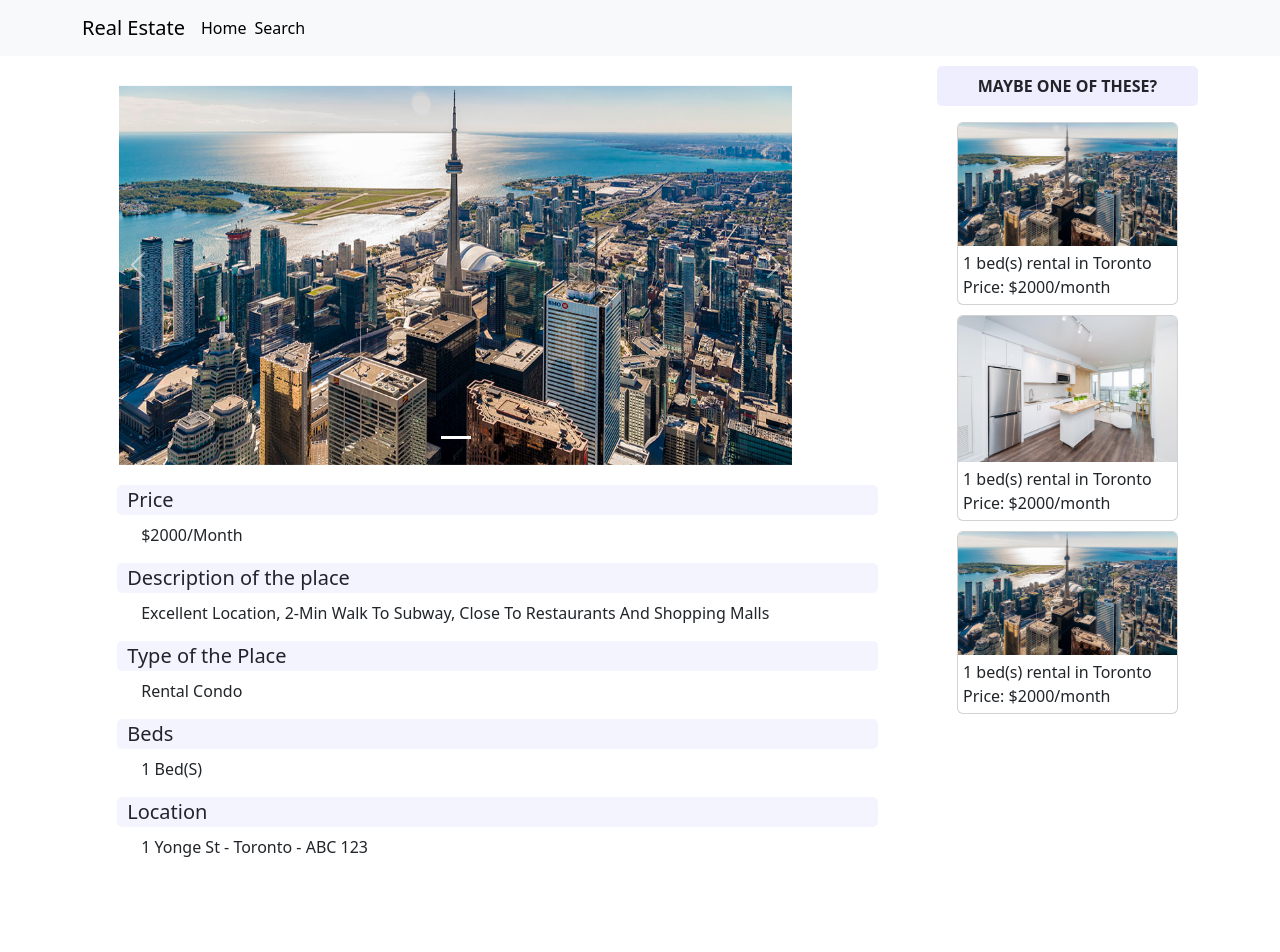
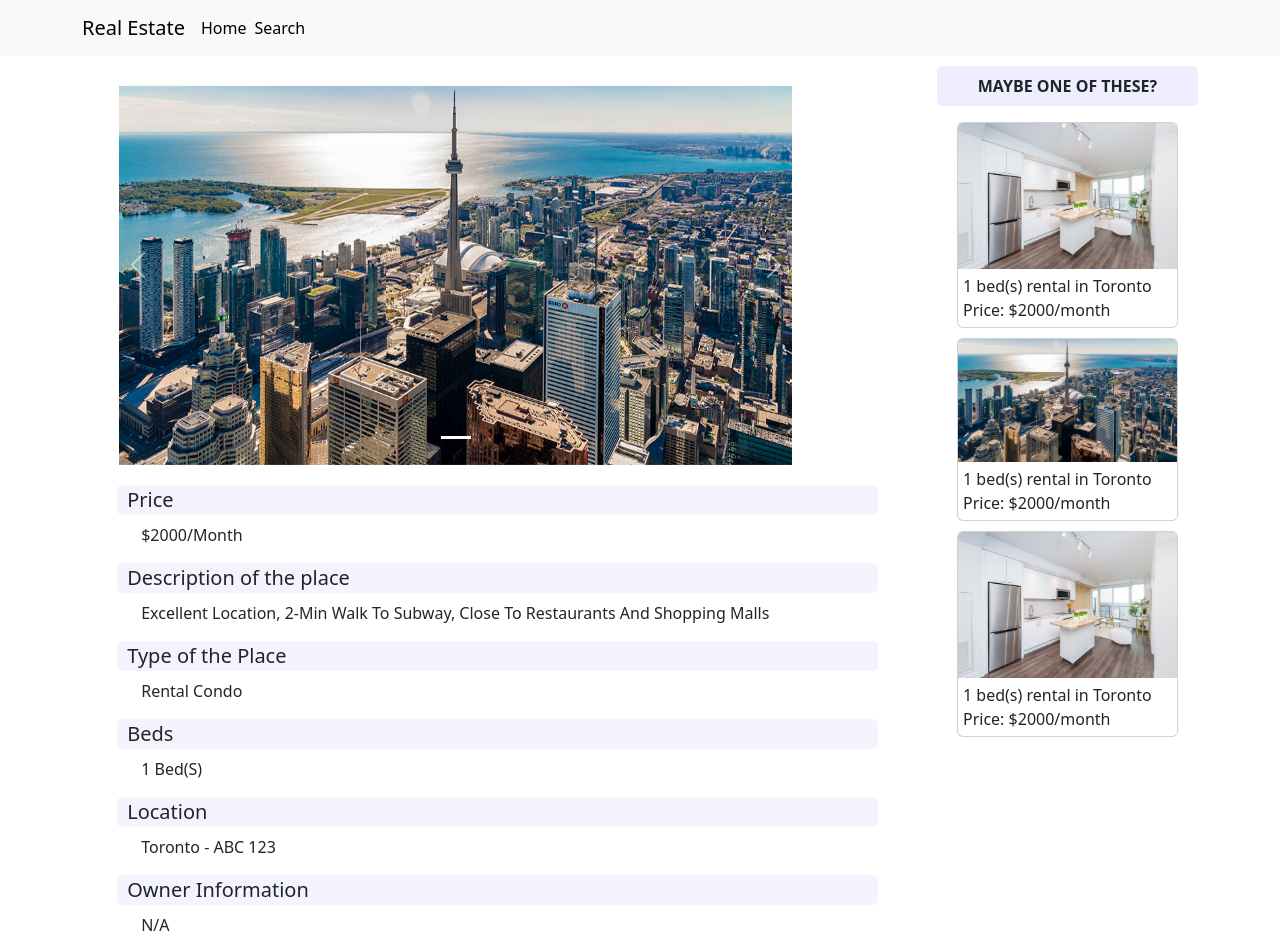
Before and after one commit to veyselboybay/real-estate-client, a React (Vite) app: page /search/1 in a window 1280 px wide. Shown: the top 952 px of the page. Before the commit the page ends 899 px from the top, so only its background shows below. Built offline with nearby package versions, Linux system fonts and the light colour scheme.

Commit message:
Recommendations bug fix

```diff
--- a/src/components/OneListPage/index.jsx
+++ b/src/components/OneListPage/index.jsx
@@ -7,9 +7,9 @@ import { Link, useParams } from 'react-router-dom'
 
 
 const OneListPage = () => {
-    const data = listingData.slice(0, 3);
     const { listingId } = useParams();
-    let listing = listingData.find(item => item.id === parseInt(listingId));;
+    const data = listingData.filter(item => item.id !== parseInt(listingId)).slice(0, 3);
+    let listing = listingData.find(item => item.id === parseInt(listingId));
     useEffect(() => {
         listing = listingData.find(item => item.id === parseInt(listingId));
         // console.log(listing);
@@ -39,7 +39,9 @@ const OneListPage = () => {
                             <h5>Beds</h5>
                             <p>{listing.beds} bed(s)</p>
                             <h5>Location</h5>
-                            <p>{listing.address} - {listing.city} - {listing.postalCode}</p>
+                            <p>{listing.city} - {listing.postalCode}</p>
+                            <h5>Owner Information</h5>
+                            <p>n/a</p>
                         </>}
                     </Container>
                 </Col>
```
